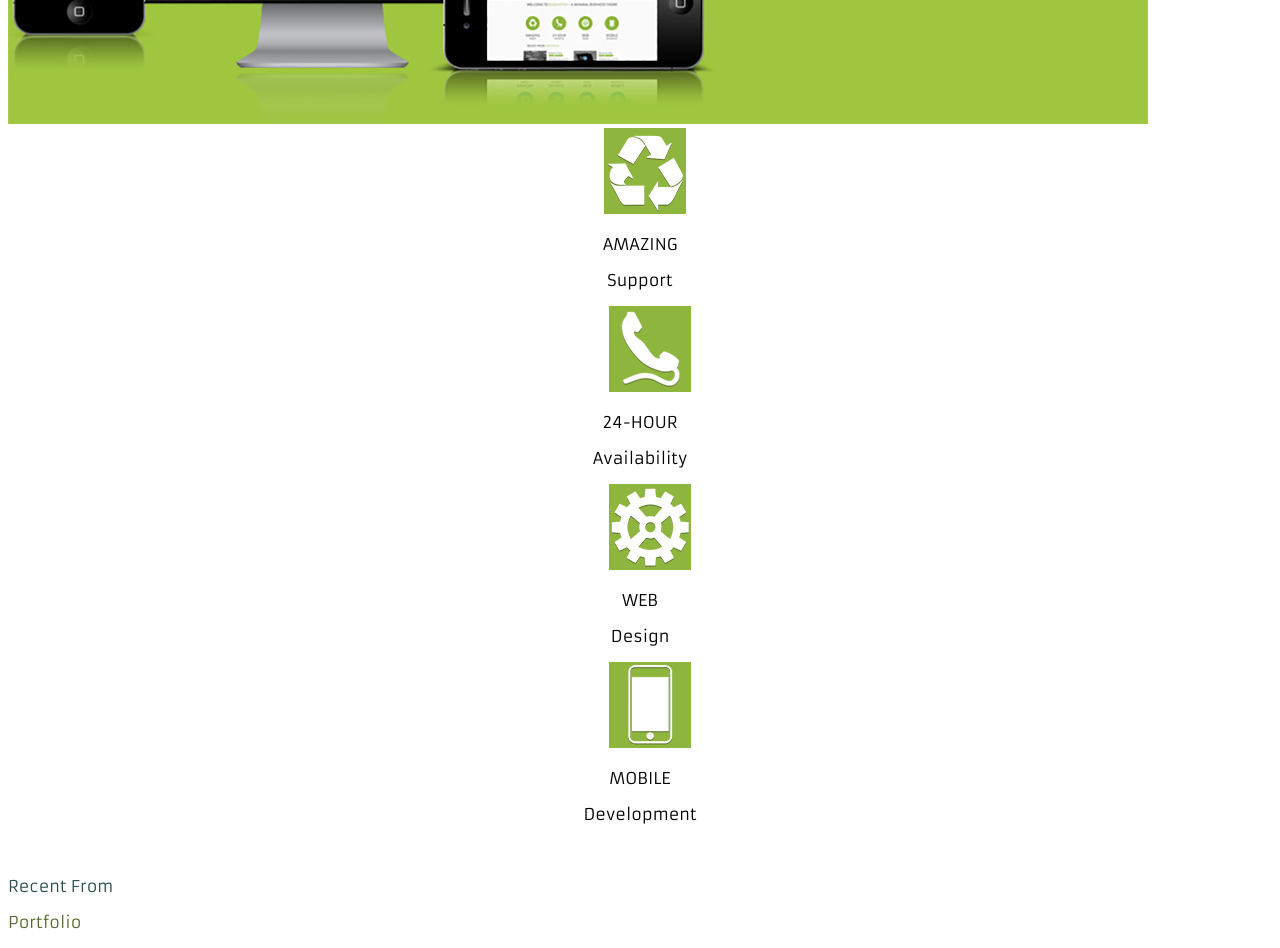
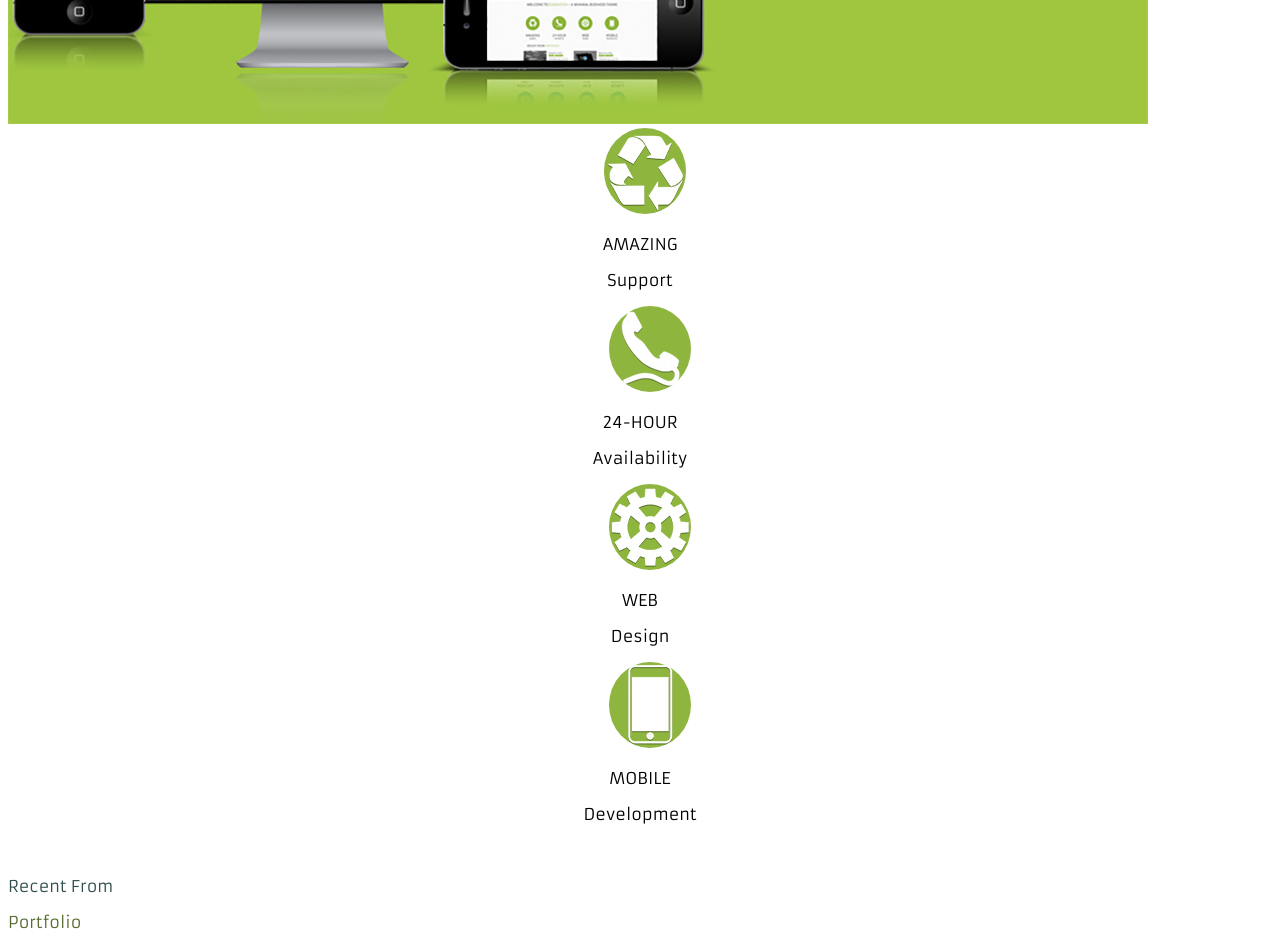
Before and after one commit to AbiVickery/Graphics-Umbrella, a plain HTML site: page index.html in a window 1280 px wide. Shown: the part 580-1528 px from the top of the page. Drawn offline with Linux system fonts and the light colour scheme.

Commit message:
border radius
added border-radius to the 4 images

```diff
--- a/css/style.css
+++ b/css/style.css
@@ -29,6 +29,18 @@ body {
     size: 12px;
     color: darkslategray;
 }
+#recycle {
+    border-radius: 51%;
+}
+#avail {
+    border-radius: 51%;
+}
+#design {
+    border-radius: 51%;
+}
+#develop {
+    border-radius: 51%;
+}
 #p {
     size: 12px;
     color: darkolivegreen;
--- a/index.html
+++ b/index.html
@@ -37,22 +37,22 @@
       <div class="container4">
           <div class="row">
               <div id="support" class="grid1">
-                  <img src="media/icon-recycle.gif">
+                  <img id="recycle" src="media/icon-recycle.gif">
                   <p>AMAZING</p>
                   <p>Support</p>
               </div>
               <div id="avail" class="grid1">
-                  <img src="media/icon-phone.gif">
+                  <img id="avail" src="media/icon-phone.gif">
                   <p>24-HOUR</p>
                   <p>Availability</p>
               </div>
               <div id="design" class="grid1">
-                  <img src="media/icon-cog.gif">
+                  <img id="design" src="media/icon-cog.gif">
                   <p>WEB</p>
                   <p>Design</p>
               </div>
               <div id="develop" class="grid1">
-                  <img src="media/icon-mobile.gif">
+                  <img id="develop" src="media/icon-mobile.gif">
                   <p>MOBILE</p>
                   <p>Development</p>
               </div>
```
